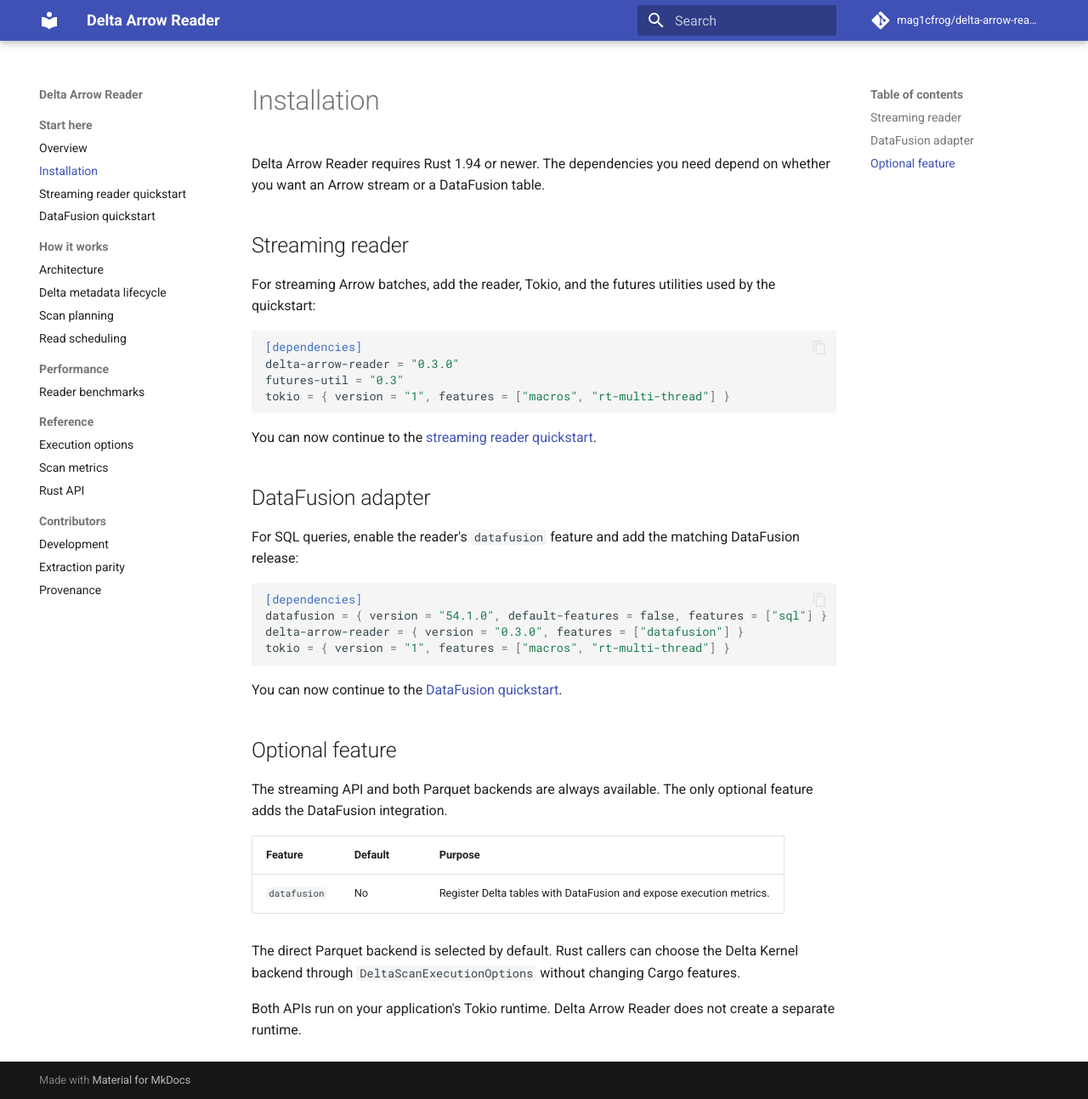
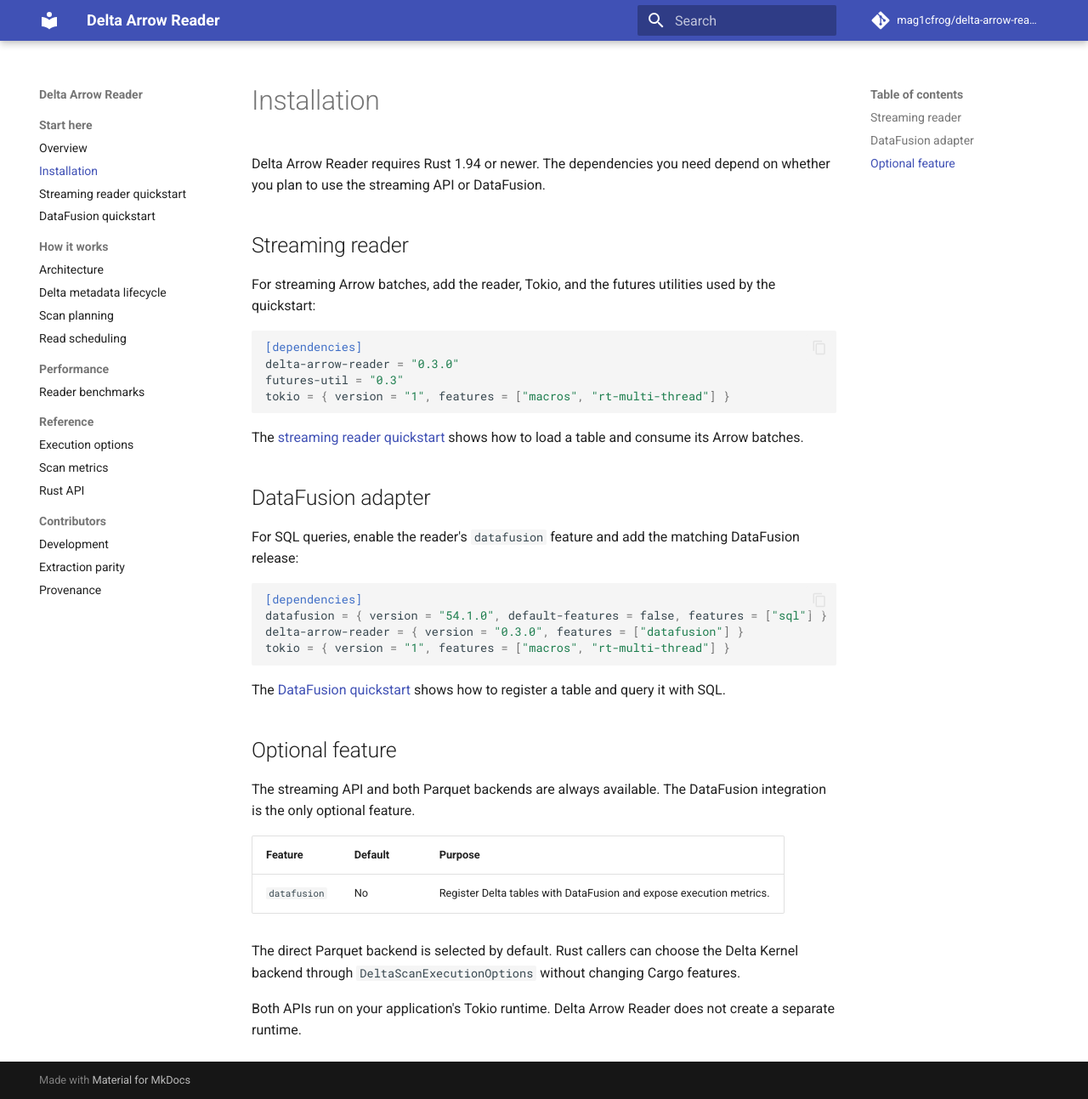
Before and after one commit to mag1cfrog/delta-arrow-reader, an MkDocs documentation site: the page built from docs/content/installation.md, in a window 1280 px wide and 1293 px high. Shown: the whole window at 85% size. Built offline with MkDocs 1.6.1 and Material for MkDocs 9.7.7, drawn with Linux system fonts in a browser that asks for light colours; comment, search, counter and statistics services are not loaded.

Commit message:
docs: streamline installation guidance

````diff
--- a/docs/content/installation.md
+++ b/docs/content/installation.md
@@ -1,12 +1,12 @@
 # Installation
 
 Delta Arrow Reader requires Rust 1.94 or newer. The dependencies you need
-depend on whether you want an Arrow stream or a DataFusion table.
+depend on whether you plan to use the streaming API or DataFusion.
 
 ## Streaming reader
 
-For streaming Arrow batches, add the reader, Tokio, and the futures utilities used
-by the quickstart:
+For streaming Arrow batches, add the reader, Tokio, and the futures utilities
+used by the quickstart:
 
 ```toml
 [dependencies]
@@ -15,7 +15,8 @@ futures-util = "0.3"
 tokio = { version = "1", features = ["macros", "rt-multi-thread"] }
 ```
 
-You can now continue to the [streaming reader quickstart](https://mag1cfrog.github.io/delta-arrow-reader/streaming-reader/).
+The [streaming reader quickstart](https://mag1cfrog.github.io/delta-arrow-reader/streaming-reader/)
+shows how to load a table and consume its Arrow batches.
 
 ## DataFusion adapter
 
@@ -29,12 +30,13 @@ delta-arrow-reader = { version = "0.3.0", features = ["datafusion"] }
 tokio = { version = "1", features = ["macros", "rt-multi-thread"] }
 ```
 
-You can now continue to the [DataFusion quickstart](https://mag1cfrog.github.io/delta-arrow-reader/datafusion/).
+The [DataFusion quickstart](https://mag1cfrog.github.io/delta-arrow-reader/datafusion/)
+shows how to register a table and query it with SQL.
 
 ## Optional feature
 
 The streaming API and both Parquet backends are always available. The
-only optional feature adds the DataFusion integration.
+DataFusion integration is the only optional feature.
 
 | Feature | Default | Purpose |
 | --- | --- | --- |
````
